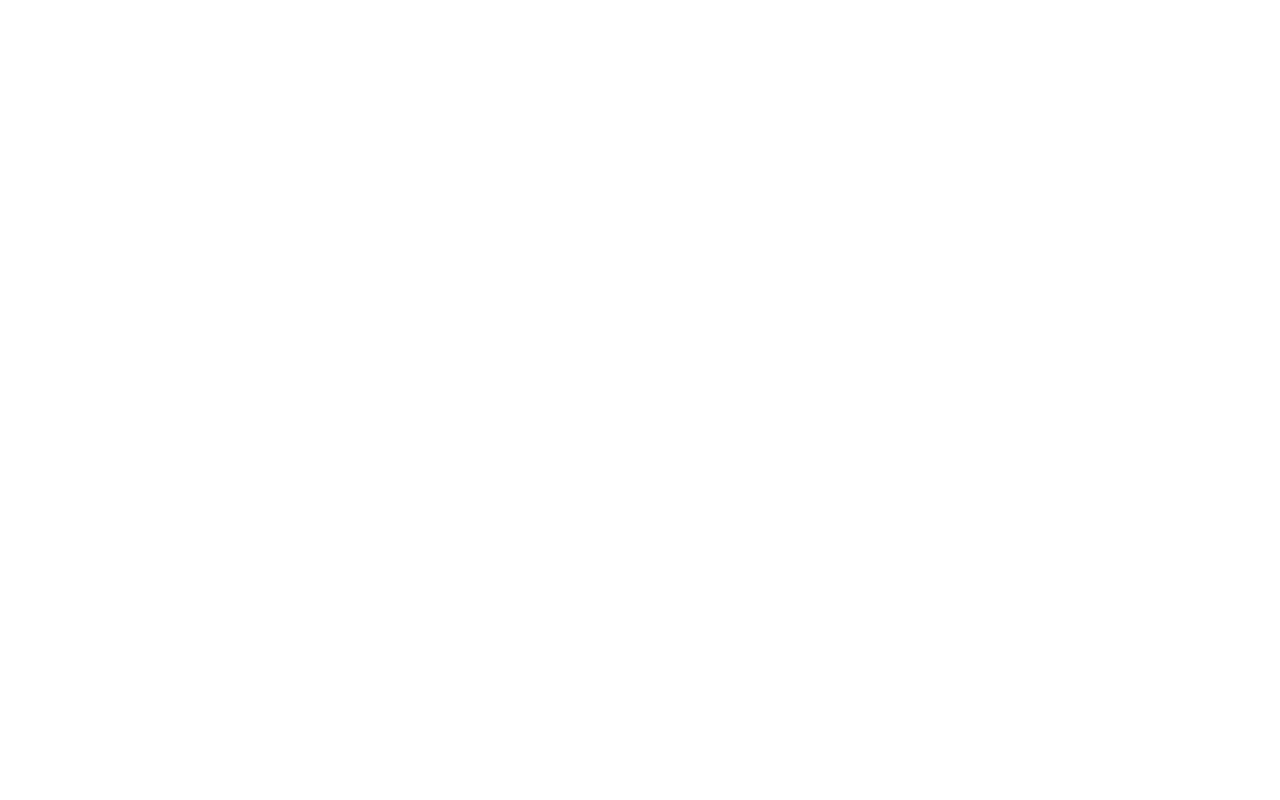
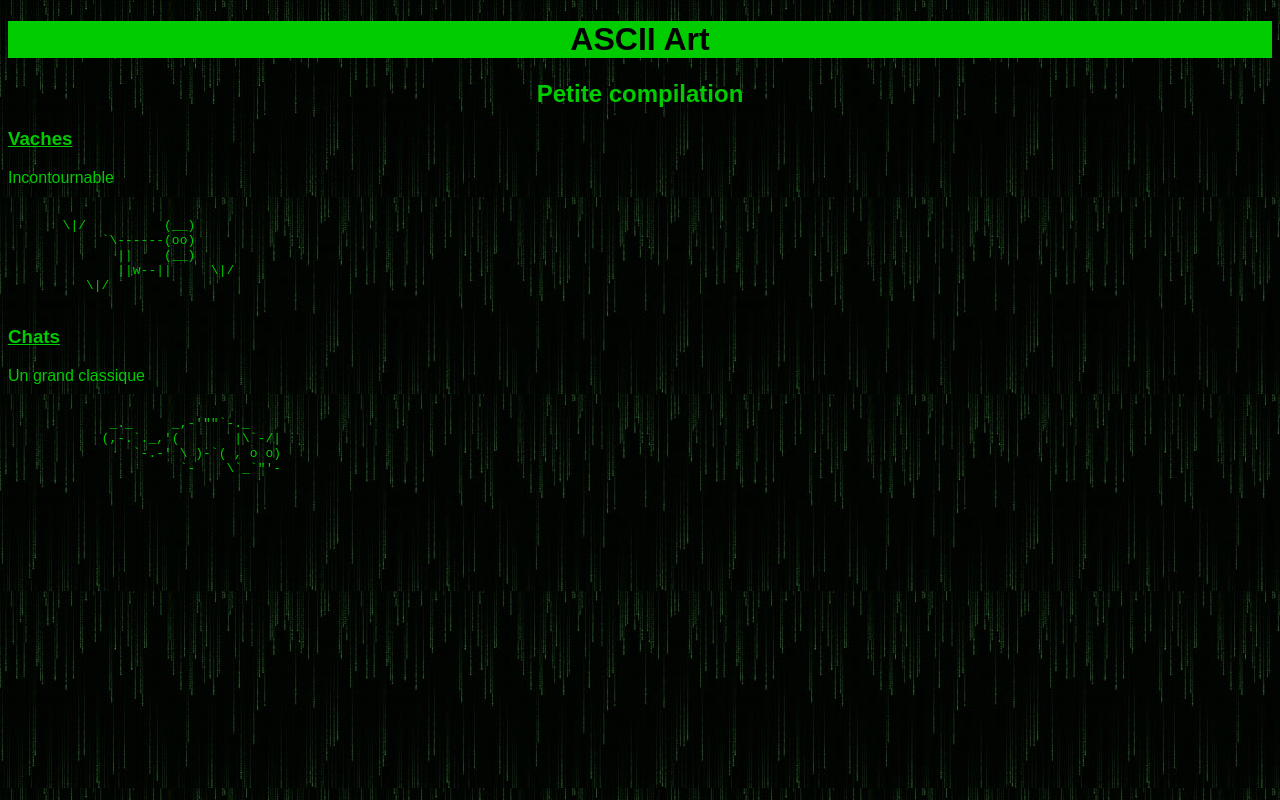
Before and after one commit to SebCRP/cv, a plain HTML site: page index.html in a window 1280 px wide. Drawn offline with Linux system fonts and the light colour scheme.

Commit message:
Début de contenu

```diff
--- a/index.html
+++ b/index.html
@@ -4,19 +4,37 @@
     <meta charset="UTF-8">
     <meta http-equiv="X-UA-Compatible" content="IE=edge">
     <meta name="viewport" content="width=device-width, initial-scale=1.0">
+    <link rel="stylesheet" href="style.css">
     <title>Document</title>
 </head>
 <body>
     <header>
-
+        <h1>ASCII Art</h1>
+        <h2>Petite compilation</h2>
     </header>
 
     <main>
-
+        <h3>Vaches</h3>
+        <p>Incontournable</p>
+        <p class="ascii">
+       \|/          (__)
+            `\------(oo)
+              ||    (__)
+              ||w--||     \|/
+          \|/
+        </p>
+        <h3>Chats</h3>
+        <p>Un grand classique</p>
+        <p class="ascii">
+             _._     _,-'""`-._
+            (,-.`._,'(       |\`-/|
+                `-.-' \ )-`( , o o)
+                      `-    \`_`"'-
+        </p>
     </main>
 
     <footer>
-
+        <p></p>
     </footer>
 </body>
 </html>
--- /dev/null
+++ b/style.css
@@ -0,0 +1,25 @@
+body {
+    font-family: Arial, Helvetica, sans-serif;
+    /* background-color: #001100; */
+    background-image: url(./images/matrix.jpg);
+
+    color: #00CC00;
+}
+
+header {
+    text-align: center;
+}
+
+h1 {
+    color: black;
+    background-color: #00CC00;
+}
+
+h3 {
+    text-decoration: underline;
+}
+
+p.ascii {
+    font-family: monospace;
+    white-space: pre;
+}
```
Also changed, not shown: images/matrix.jpg (added).
